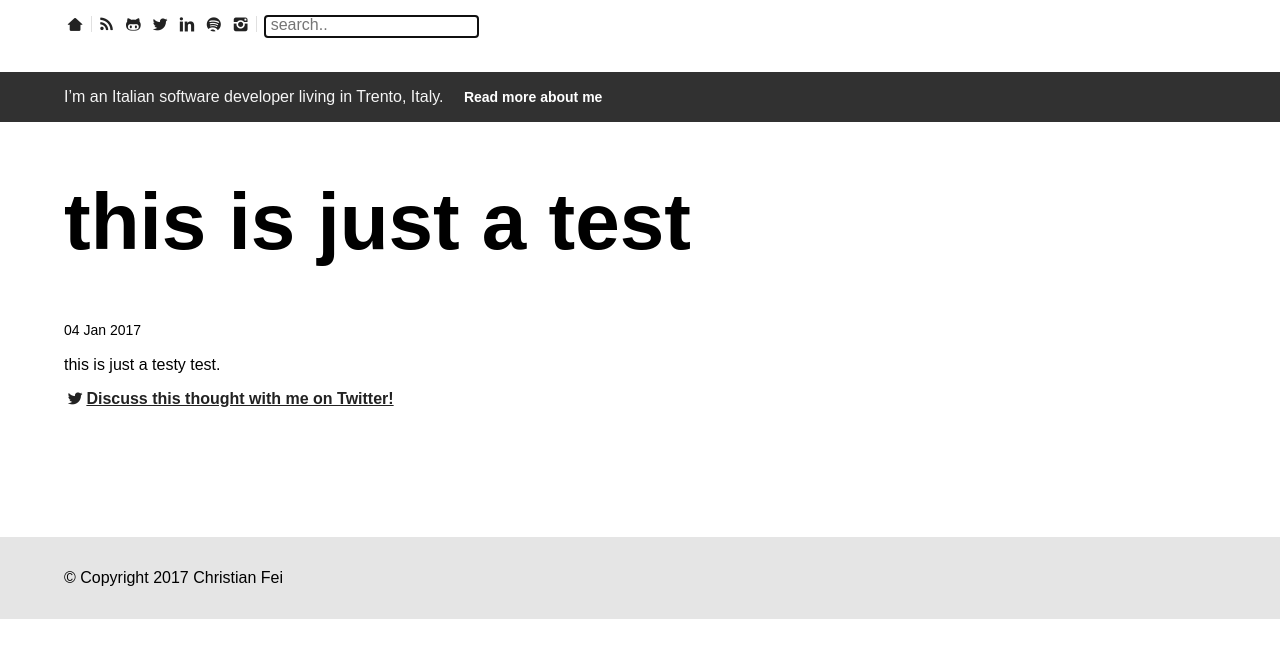
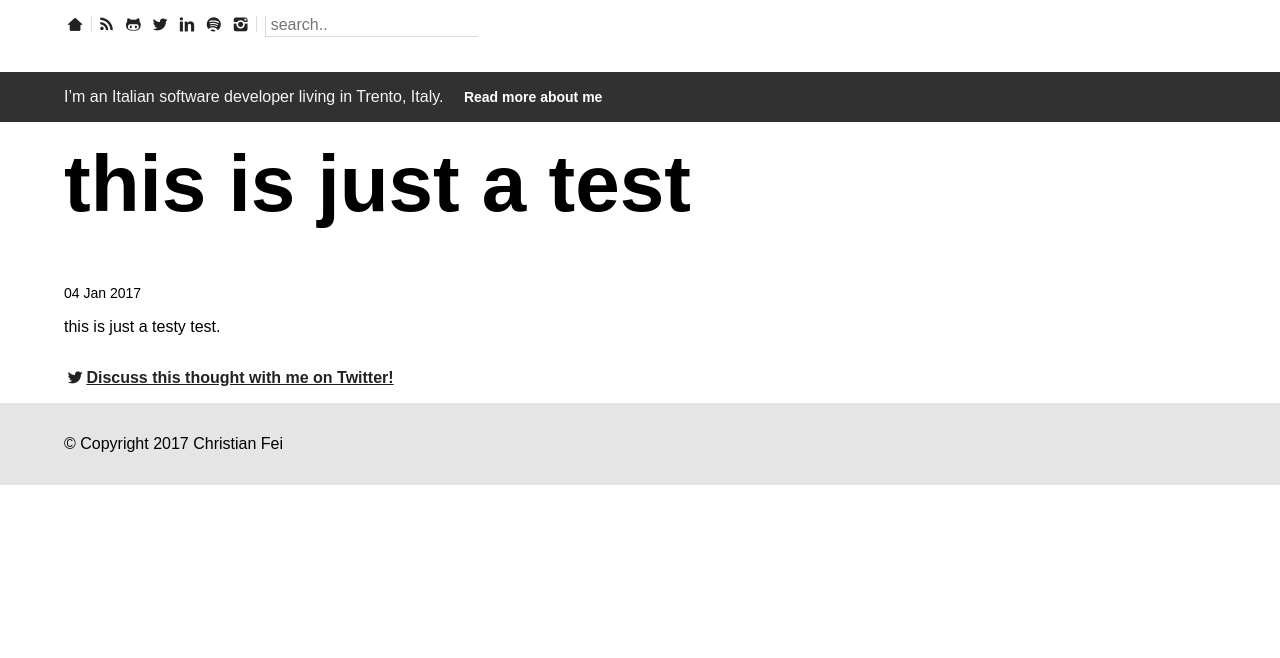
Before and after one commit to christian-fei/christian-fei.github.io-pandoc, a Jekyll site: the page built from _posts/2017-01-04-this-is-just-a-test.md, in a window 1280 px wide. Shown: the top 658 px of the page. Built offline with Jekyll 4.4.1, drawn with Linux system fonts in a browser that asks for light colours; comment, search, counter and statistics services are not loaded.

Commit message:
update layout

```diff
--- a/_includes/main-header.html
+++ b/_includes/main-header.html
@@ -8,7 +8,7 @@
   <a target="_blank" href="https://open.spotify.com/user/11183484356"><i class="icon-spotify"></i></a>
   <a target="_blank" href="https://www.instagram.com/christianfei/"><i class="icon-instagram"></i></a>
   <span class="separator"></span>
-  <input autofocus type="text" id="search-input" placeholder="search.." class="f5 mh1 grow-focus">
+  <input type="text" id="search-input" placeholder="search.." class="f5 mh1 grow-focus">
   <br>
   <br>
   <div id="results-container"></div>
--- a/_layouts/post.html
+++ b/_layouts/post.html
@@ -2,7 +2,7 @@
 layout: default
 ---
 
-<article class="mv4 mb6 mw8">
+<article class="mv4 mb3 mw8">
   <header class="mv3">
     <h1 class="measure fw6 mt1 f2 f-subheadline-l" class1="title f1 lh-title">{{ page.title }}</h1>
     <time datetime="{{ page.date | date:'%Y-%m-%d' }}" class="db f6">
@@ -12,7 +12,7 @@
   <section class="measure-wide">
     {{content}}
   </section>
-  <footer class="mt6">
+  <footer class="mt4">
     {% include share-twitter.html %}
   </footer>
 </article>
--- a/tachyons-build-optimal-css.js
+++ b/tachyons-build-optimal-css.js
@@ -8,7 +8,7 @@
   from: tachyonsFileLocation,
   to: 'tachyons-build-optimal.css',
   minify: true,
-  whitelist: ['mw8','measure-wide','pl3','ml3','mh1','mh2','mh3','mh4','mh5','mh6','mh2','f4','f5','f6','link','white','black','ph3','intro-line','avenir','mb3','mb6','mb3','measure','fw6','mt0','f2','f-subheadline-l','ph5-ns','pv3','bg-black-10','mv3','w4', 'w2', 'mw4'],
+  whitelist: ['mw8','measure-wide','pl3','ml3','mh1','mh2','mh3','mh4','mh5','mh6','mh2','f4','f5','f6','link','white','black','ph3','intro-line','avenir','mb3','mb6','mb3','measure','fw6','mt0','mt1','mt4','f2','f-subheadline-l','ph5-ns','pv3','bg-black-10','mv3','w4', 'w2', 'mw4'],
   stripComments: true
 }).then(result => {
   fs.writeFileSync('./assets/css/tachyons-build-optimal.css', result.css)
```
Also changed, not shown: assets/css/tachyons-build-optimal.css (+1 -1 lines), dest/main.min.css.
